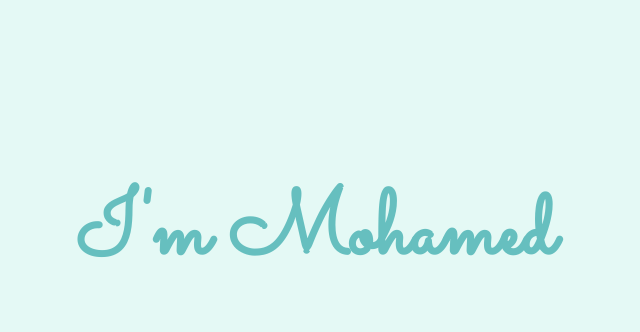
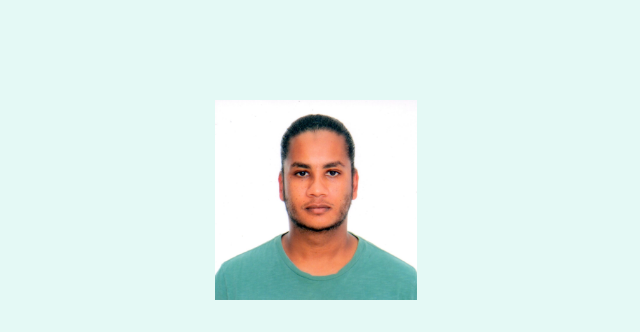
Before and after one commit to Chikoulat/My-resume, a website: page index.html in a window 1280 px wide. Shown: the top 332 px of the page, without its empty margins (324-964 px from the left). Drawn offline with Linux system fonts and the light colour scheme.

Commit message:
Update index.html

```diff
--- a/index.html
+++ b/index.html
@@ -11,7 +11,7 @@
 
 <body>
   <div class="top-container">
-    <img src="C:\Users\Boumendjel\Desktop\Courses\HTML\Images\Profile Picture.png" height="200px" alt="">
+    <img src="https://github.com/Chikoulat/My-resume/blob/gh-pages/img001.jpg" height="200px" alt="">
     <h1>I'm Mohamed</h1>
     <h2>a future web developer</h2>
     <img class="blog" src="https://cdn-icons-png.flaticon.com/256/8085/8085734.png" alt="blog">
```
